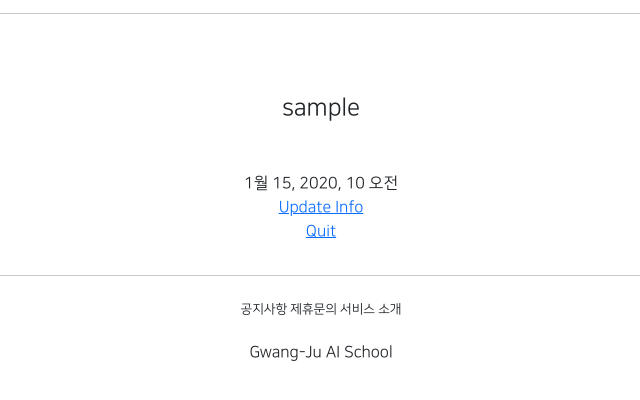
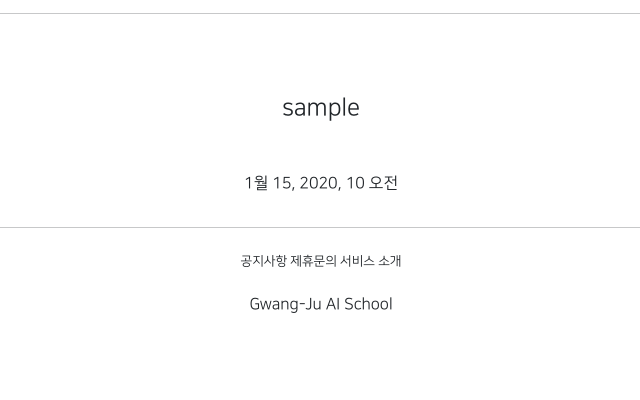
Before and after one commit to Kim-Gwang-Min/django_project, a Django app: page /accounts/detail/1 in a window 1280 px wide. Shown: the part 155-555 px from the top of the page, without its empty margins (319-959 px from the left). Run offline with Django 3.2, Linux system fonts and the light colour scheme; tables that the repository leaves empty hold one stand-in row (Sample ...); some libraries are stand-ins or nearby versions.

Commit message:
7/19 only user click update info & quit

```diff
--- a/accountapp/templates/accountapp/detail.html
+++ b/accountapp/templates/accountapp/detail.html
@@ -17,9 +19,11 @@
         </div>
         <div>
             <a href="{% url 'accountapp:delete' pk=target_user.pk %}">
-                Quit
+                Quit!
             </a>
         </div>
+        {% endif %}
+
     </div>
 
 {% endblock %}
```
Also changed, not shown: other parts of accountapp/templates/accountapp/detail.html (+2 -0 lines).
